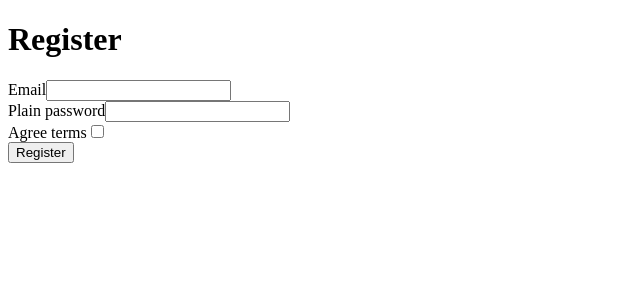
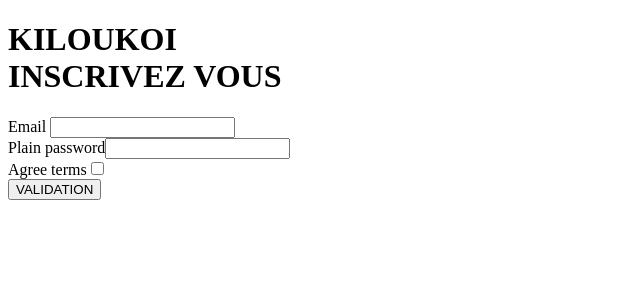
Before and after one commit to EnzoGlmt/Kiloukoi, a Symfony app: template templates/registration/register.html.twig in a window 1280 px wide. Shown: the top 300 px of the page, without its empty margins (0-640 px from the left). Run offline with Twig, Linux system fonts and the light colour scheme; the template is opened without the code that fills it, so the values that code supplies are empty; form fields are guessed from the names that the template uses; some libraries are stand-ins or nearby versions.

Commit message:
Création du formulaire registrationType.php avec importation des classes (dont rollerworks pour passwordstrengh) avec la commande composer require rollerworks/password-strength-validator importé depuis Packagist. Mise en forme du formulaire dans le register html.twig. Reste à compléter le formulaire d'enregistrement en adéquation avec ce que l'on a mis dans le user.

```diff
--- a/composer.json
+++ b/composer.json
@@ -5,6 +5,7 @@
         "php": "^7.2.5",
         "ext-ctype": "*",
         "ext-iconv": "*",
+        "rollerworks/password-strength-validator": "^1.3",
         "sensio/framework-extra-bundle": "^5.1",
         "symfony/apache-pack": "^1.0",
         "symfony/asset": "5.0.*",
--- a/templates/registration/register.html.twig
+++ b/templates/registration/register.html.twig
@@ -1,15 +1,30 @@
-{% extends 'base.html.twig' %}
+{% extends 'base.html.twig' %} {% block title %}inscription{% endblock %} {% block body %}
 
-{% block title %}Register{% endblock %}
+<div class="container-fluid">
 
-{% block body %}
-    <h1>Register</h1>
+    <header class="row">
+        <h1 class="col-12 bg-light text-center text-dark p-5">
+            KILOUKOI
+            <div class="dropdown-divider"></div>
+            <span class="text-secondary">INSCRIVEZ VOUS</span>
+        </h1>
+    </header>
 
-    {{ form_start(registrationForm) }}
-        {{ form_row(registrationForm.email) }}
-        {{ form_row(registrationForm.plainPassword) }}
-        {{ form_row(registrationForm.agreeTerms) }}
+    <div class="col-md-6 offset-md-3 col-lg-4 offset-lg-4 p-5 my-5 bg-secondary rounded text-white">
 
-        <button type="submit" class="btn">Register</button>
-    {{ form_end(registrationForm) }}
+        {{ form_start(registrationForm) }} {{ form_label(registrationForm.email) }} {{ form_widget(registrationForm.email) }} {# {{ form_row(registrationForm.email) }} #} {{ form_row(registrationForm.plainPassword) }} {{ form_row(registrationForm.agreeTerms)
+        }}
+
+        <div class="row">
+            <div class="col-12 text-center">
+                <button class="btn btn-outline-light">VALIDATION</button>
+            </div>
+        </div>
+
+        {{ form_end(registrationForm) }}
+
+    </div>
+
+</div>
+
 {% endblock %}
```
Also changed, not shown: src/Form/RegistrationFormType.php (+32 -12 lines), 2 other files.
